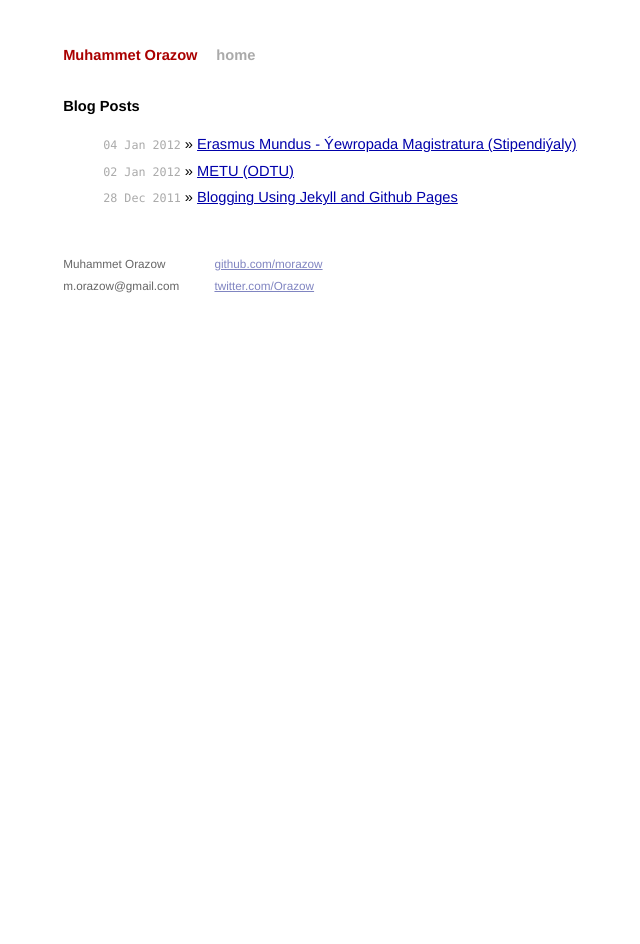
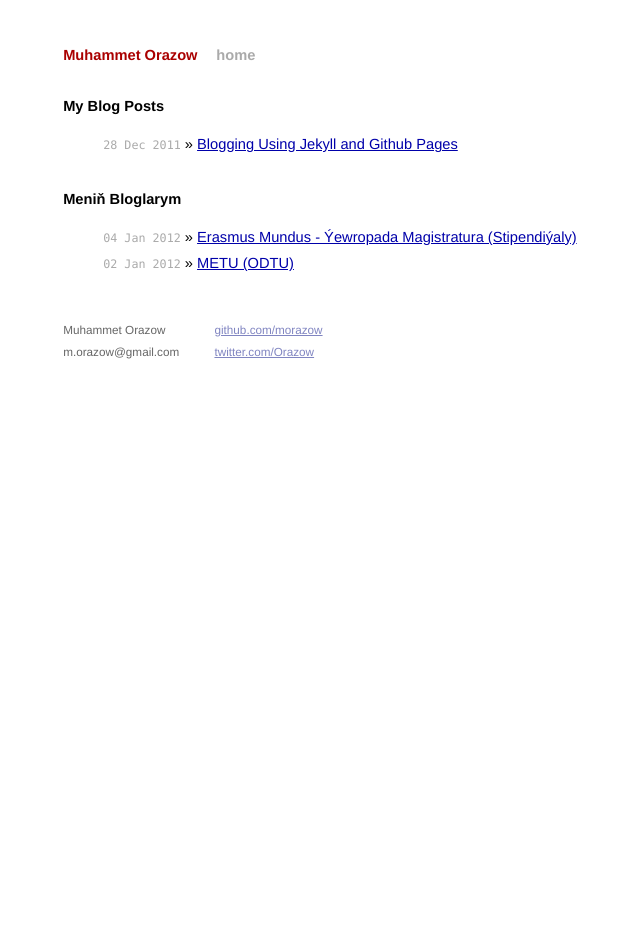
Before and after one commit to morazow/blog.morazow.com, a Jekyll site: the page built from index.html, in a window 1280 px wide. Shown: the whole page, without its empty margins (210-850 px from the left). Built offline with Jekyll 4.4.1, drawn with Linux system fonts in a browser that asks for light colours; Markdown is read by kramdown in place of the engine named in the settings.

Commit message:
Two languages on the index page

```diff
--- a/index.html
+++ b/index.html
@@ -4,10 +4,23 @@ title: Muhammet Orazow
 ---
 
 <div id="home">
-  <h1>Blog Posts</h1>
+  <h1>My Blog Posts</h1>
   <ul class="posts">
-	{% for post in site.posts %}
-	<li><span>{{ post.date | date_to_string }}</span> &raquo; <a href="{{ post.url }}">{{ post.title }}</a></li>
-	{% endfor %}
+      {% for post in site.posts %}
+      {% case post.lang %}
+      {% when 'en' %}
+      <li><span>{{ post.date | date_to_string }}</span> &raquo; <a href="{{ post.url }}">{{ post.title }}</a></li>
+      {% endcase %}
+      {% endfor %}
+  </ul>
+
+  <h1>Meniň Bloglarym</h1>
+  <ul class="posts">
+      {% for post in site.posts %}
+      {% case post.lang %}
+      {% when 'tm' %}
+      <li><span>{{ post.date | date_to_string }}</span> &raquo; <a href="{{ post.url }}">{{ post.title }}</a></li>
+      {% endcase %}
+      {% endfor %}
   </ul>
 </div>
```
Also changed, not shown: _posts/2011-12-28-blogging-using-jekyll-and-github-pages.md (+1 -0 lines), _posts/2012-01-02-METU-(ODTU).md (+1 -0 lines), _posts/2012-01-04-Erasmus-Mundus-Ýewropada-Stipendiýaly-Magistratura.md (+1 -0 lines).
